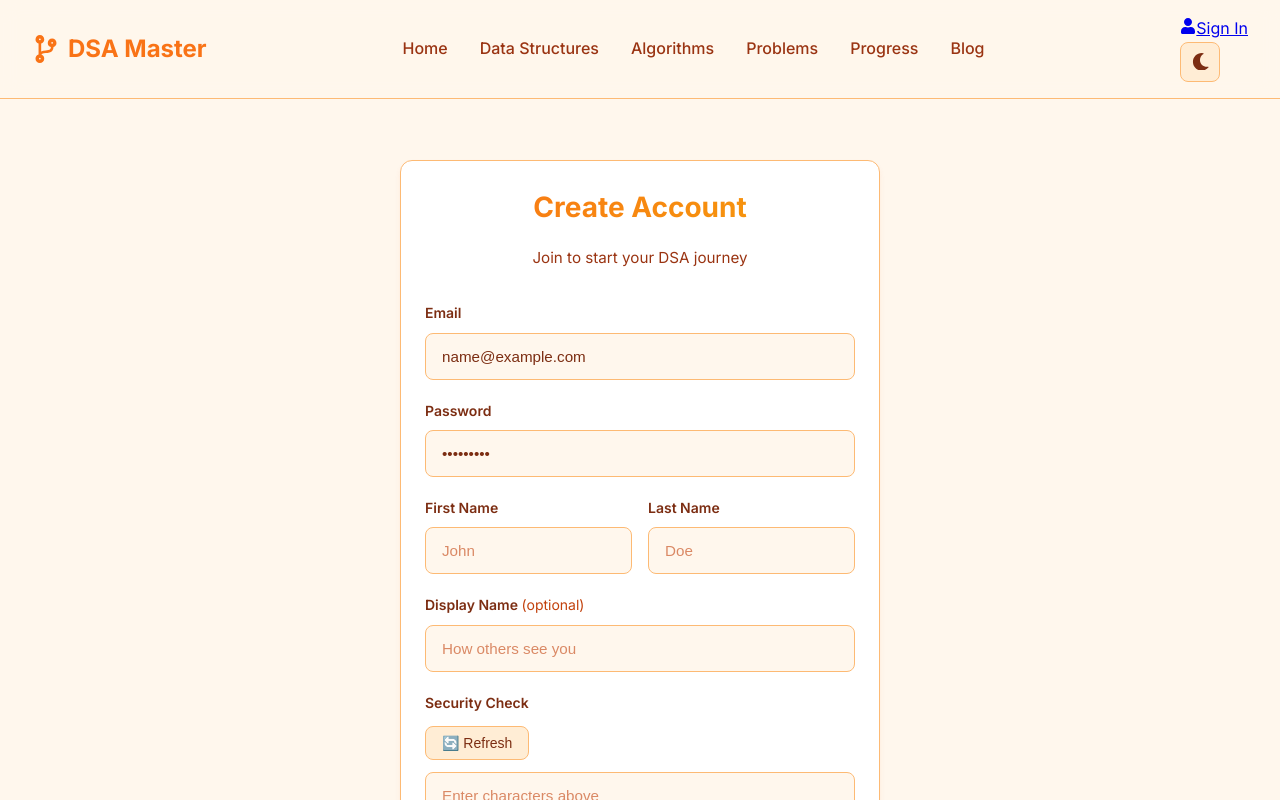
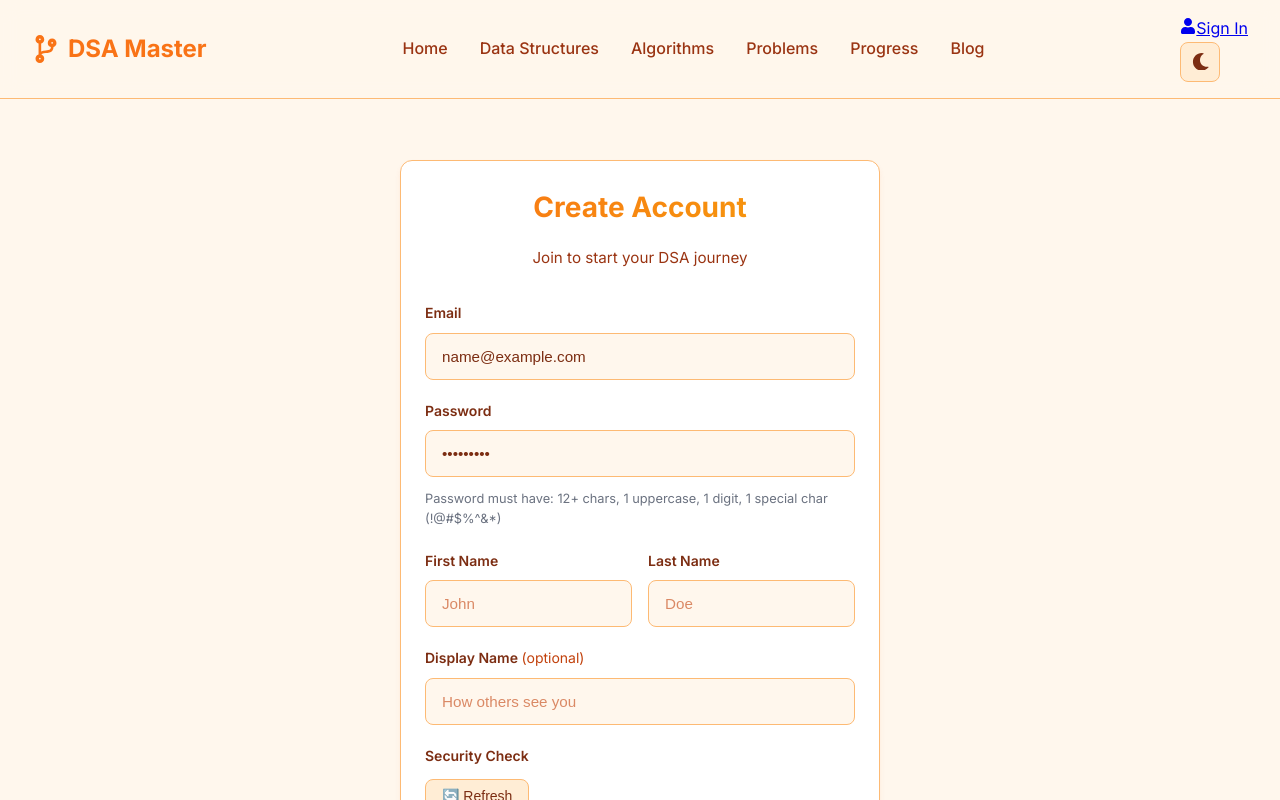
Before and after one commit to mendisaibot-sudo/dsamaster-frontend, a React (Vite) app: page /#/auth/login in a window 1280 px wide. Both pictures are taken after typing "name@example.com", "Sample123" into the empty fields and a click on the button "Create an account". Shown: the top 800 px of the page. Built offline with nearby package versions, Linux system fonts and the light colour scheme; no server answers.

Commit message:
fix: Show password requirements during registration
- Separate password field for login vs register modes
- Show password requirements text below field
- Clarify: 12+ chars, 1 uppercase, 1 digit, 1 special char

```diff
--- a/src/components/Auth/LoginPage.jsx
+++ b/src/components/Auth/LoginPage.jsx
@@ -110,6 +110,7 @@ export default function LoginPage() {
               />
             </div>
 
+          {mode === 'login' && (
             <div className="form-group">
               <label className="form-label">Password</label>
               <input
@@ -121,9 +122,25 @@ export default function LoginPage() {
                 required
               />
             </div>
+          )}
 
-            {mode === 'register' && (
+          {mode === 'register' && (
               <>
+                <div className="form-group">
+                  <label className="form-label">Password</label>
+                  <input
+                    type="password"
+                    placeholder="Min 12 chars, A-Z, 0-9, special char"
+                    value={form.password}
+                    onChange={e => setForm({...form, password: e.target.value})}
+                    className="form-input"
+                    required
+                  />
+                  <div className="password-requirements" style={{fontSize: '0.8rem', color: '#6b7280', marginTop: '0.25rem'}}>
+                    Password must have: 12+ chars, 1 uppercase, 1 digit, 1 special char (!@#$%^&*)
+                  </div>
+                </div>
+
                 <div className="form-row">
                   <div className="form-group">
                     <label className="form-label">First Name</label>
```
